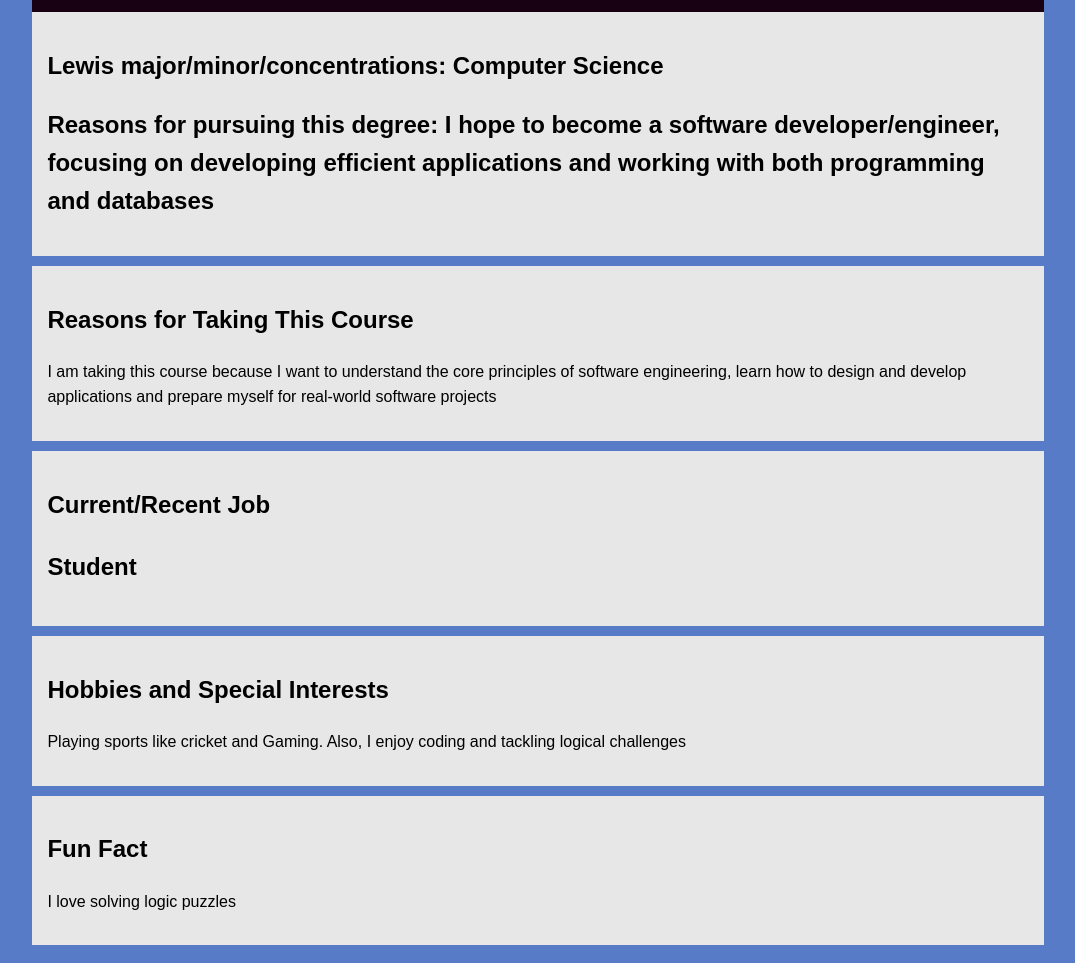
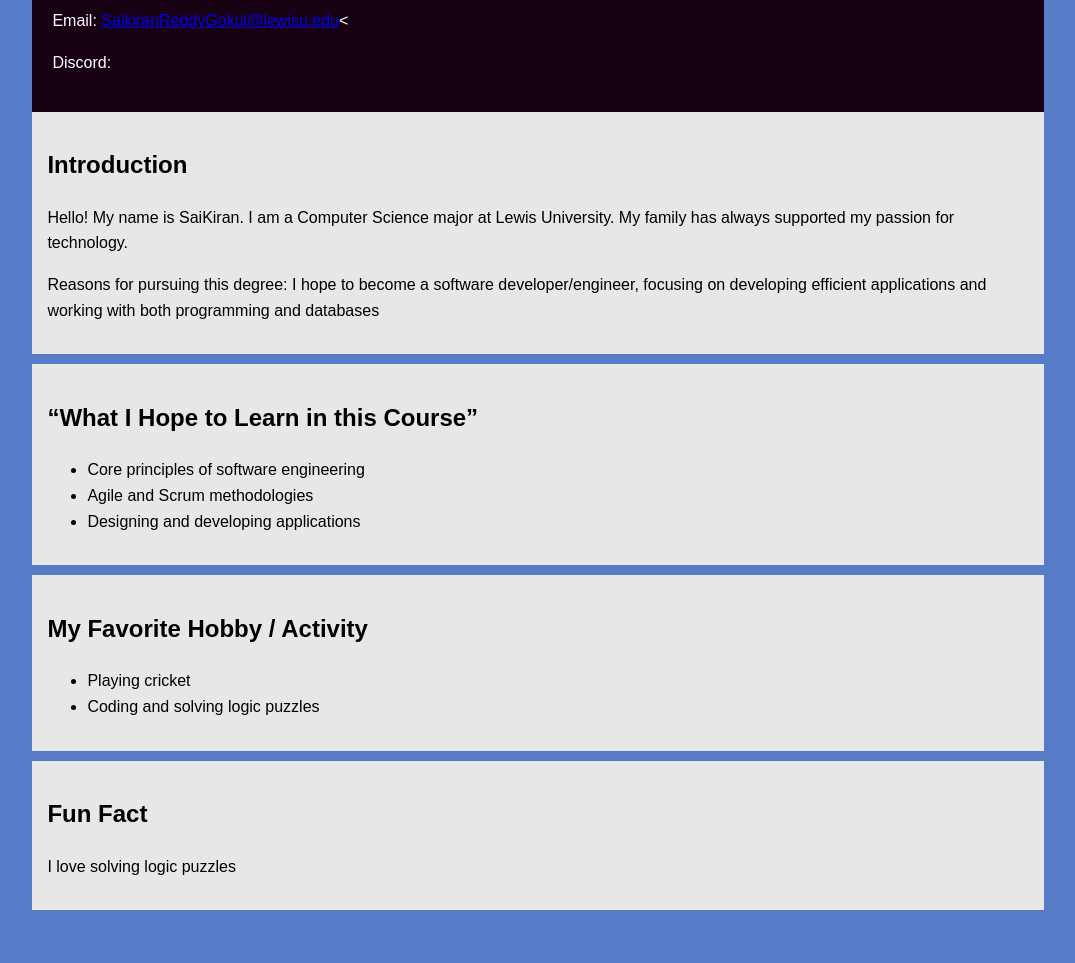
Before and after one commit to SaikiranRG/SaikiranG.github.io, a plain HTML site: page index.html in a window 1280 px wide. Shown: the part 138-1101 px from the top of the page, without its empty margins (102-1177 px from the left). After the commit the page ends 1066 px from the top, so only its background shows below. Drawn offline with Linux system fonts and the light colour scheme.

Commit message:
Update index.html

```diff
--- a/index.html
+++ b/index.html
@@ -21,7 +21,7 @@
         .main-info h1 {
             margin: 0;
         }
-        .hobbies, .lewis,  .job {
+        .hobbies, .lewis {
             background: #e7e7e7;
             padding: 15px;
             margin-bottom: 10px;
@@ -36,29 +36,33 @@
 <body>
     <div class="container">
         <header class="main-info">
-            <h1>SaiKiran Reddy Gokula</h1>
+            <h1>SaiKiran Reddy Gokula's Introductions Website</h1>
             <h1>Preferred Name: SaiKiran</h1>
+			<p>Email: <a href="mailto:SaikiranReddyGokul@lewisu.edu">SaikiranReddyGokul@lewisu.edu</a><</p>
+			<p>Discord: </p>
         </header>
 
 
         <section class="lewis">
-			<h2>Lewis major/minor/concentrations: Computer Science</h2>
-			<h2>Reasons for pursuing this degree: I hope to become a software developer/engineer, focusing on developing efficient applications and working with both programming and databases</h2>
+			<h2>Introduction</h2>
+			<p>Hello! My name is SaiKiran. I am a Computer Science major at Lewis University. My family has always supported my passion for technology.</p>
+			<p>Reasons for pursuing this degree: I hope to become a software developer/engineer, focusing on developing efficient applications and working with both programming and databases</p>
         </section>
 
 		<section class="course">
-            <h2>Reasons for Taking This Course</h2>
-            <p>I am taking this course because I want to understand the core principles of software engineering, learn how to design and develop applications and prepare myself for real-world software projects</p>
-        </section>
+            <h2>“What I Hope to Learn in this Course”</h2>
+            <ul>
+                <li>Core principles of software engineering</li>
+                <li>Agile and Scrum methodologies</li>
+                <li>Designing and developing applications</li>
+            </ul> </section>
 
-		<section class="job">
-            <h2>Current/Recent Job</p>
-			<p>Student</p>
-        </section>
-
-        <section class="hobbies">
-            <h2>Hobbies and Special Interests</h2>
-            <p>Playing sports like cricket and Gaming. Also, I enjoy coding and tackling logical challenges</p>
+		<section class="hobbies">
+            <h2>My Favorite Hobby / Activity</h2>
+            <ul>
+                <li>Playing cricket</li>
+                <li>Coding and solving logic puzzles</li>
+            </ul>
         </section>
 
         <section class="fun-fact">
```
